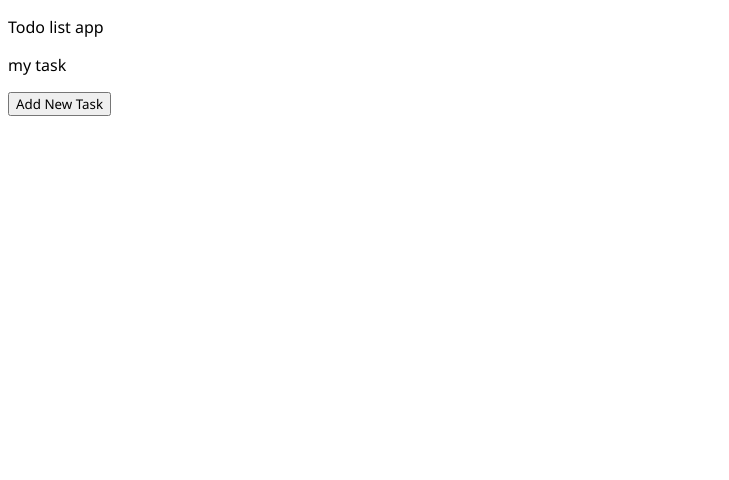
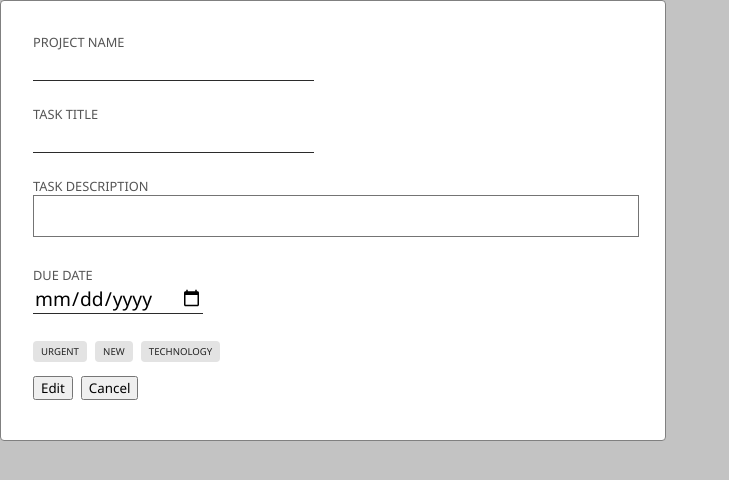
Before and after one commit to adnanyusuf85/todolist, a website built with webpack: page src/templates/template.html in a window 1280 px wide. Both pictures are taken after a click on the button "Add New Task". Shown: the whole page, without its empty margins (0-729 px from the left). Built offline with nearby package versions, Linux system fonts and the light colour scheme.

Commit message:
WIP: Overlay screen for popup modules

```diff
--- a/src/components/task-creator-style.module.css
+++ b/src/components/task-creator-style.module.css
@@ -7,6 +7,7 @@
     max-width: 600px;
     padding-top: 32px;
     padding-bottom: 40px;
+    background-color: white;
 }
 
 label{
--- a/src/index.js
+++ b/src/index.js
@@ -10,7 +10,7 @@ para.innerHTML = task1.title;
 
 let newTaskButton = document.createElement('button');
 newTaskButton.textContent = "Add New Task";
-newTaskButton.addEventListener("click",addNewTask);
+newTaskButton.addEventListener("click",overlayScreenPaint.bind(null, (new NewTaskCreatorUIComp(new Task())).getDOM()));
 document.body.appendChild(para);
 document.body.appendChild(newTaskButton);
 
@@ -18,11 +18,31 @@ let overlay_screen = document.createElement('div');
 overlay_screen.id = "overlay-screen";
 overlay_screen.classList.add("focused_overlay");
 overlay_screen.classList.add("hidden");
-document.body.appendChild()
+
+document.body.appendChild(overlay_screen);
+
+var observedNode;
+var observer = new MutationObserver((mutationRecords)=>{
+    mutationRecords.forEach( mutationRecord => {
+        mutationRecord.removedNodes.forEach( removedNode => {
+            if (removedNode.id === observedNode)
+                overlay_screen.classList.add("hidden");
+        });
+    });
+});
+observer.observe(overlay_screen, {childList:true});
 
 
 
-function addNewTask(){
+function overlayScreenPaint(element)
+{
+    overlay_screen.appendChild(element);
+    observedNode = element.id;
+    overlay_screen.classList.remove("hidden");
+
+}
+
+function addNewTask(target_element){
     let newTaskCreator = new NewTaskCreatorUIComp(new Task("My Task"));
     let newTaskCreatorElement = newTaskCreator.getDOM();
     let overlayscreen = document.getElementById("overlay-screen");
--- a/src/styles/style.css
+++ b/src/styles/style.css
@@ -4,6 +4,12 @@
 
 .focused_overlay{
     margin:auto;
+    background-color: rgba(32, 32, 32, 0.267);
+    position: absolute;
+    top:0;
+    left:0;
+    height: 100%;
+    width: 100%;
 }
 
 .hidden{
```
